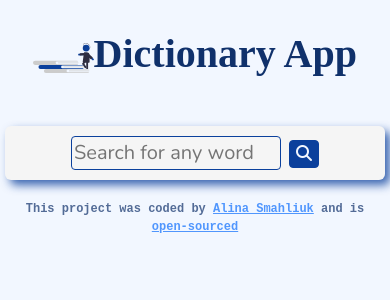
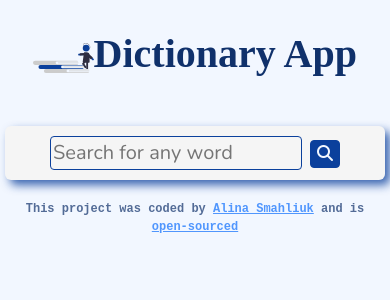
Before and after one commit to SmahliukAlina/dictionary-project, a React (Create React App) app: page / in a window 390 px wide. Shown: the top 300 px of the page. Built offline with nearby package versions, Linux system fonts and the light colour scheme; a web font is replaced by a local one.

Commit message:
Update Dictionary.css

```diff
--- a/src/Dictionary.css
+++ b/src/Dictionary.css
@@ -43,4 +43,8 @@
   .Dictionary form input {
     width: 70%;
   }
+
+  .Dictionary section {
+    padding: 10px 10px;
+  }
 }
```
